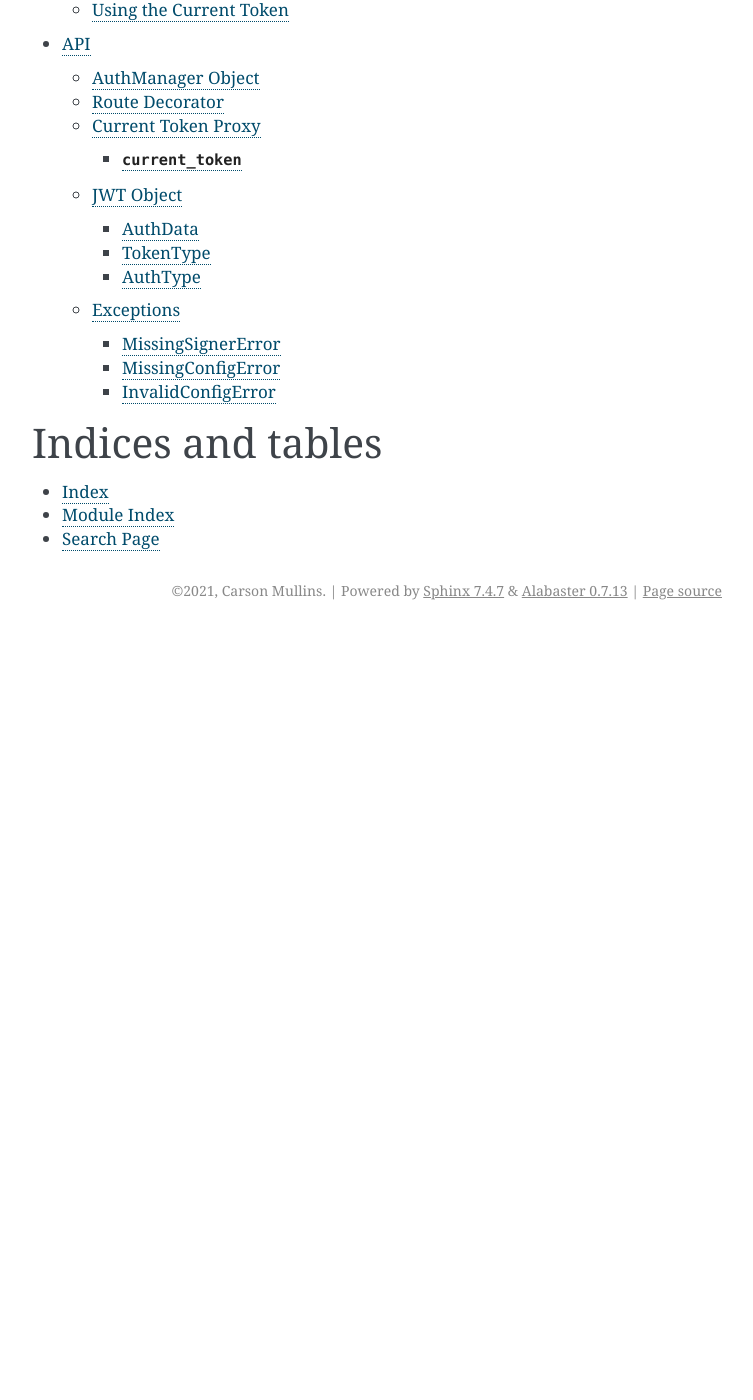
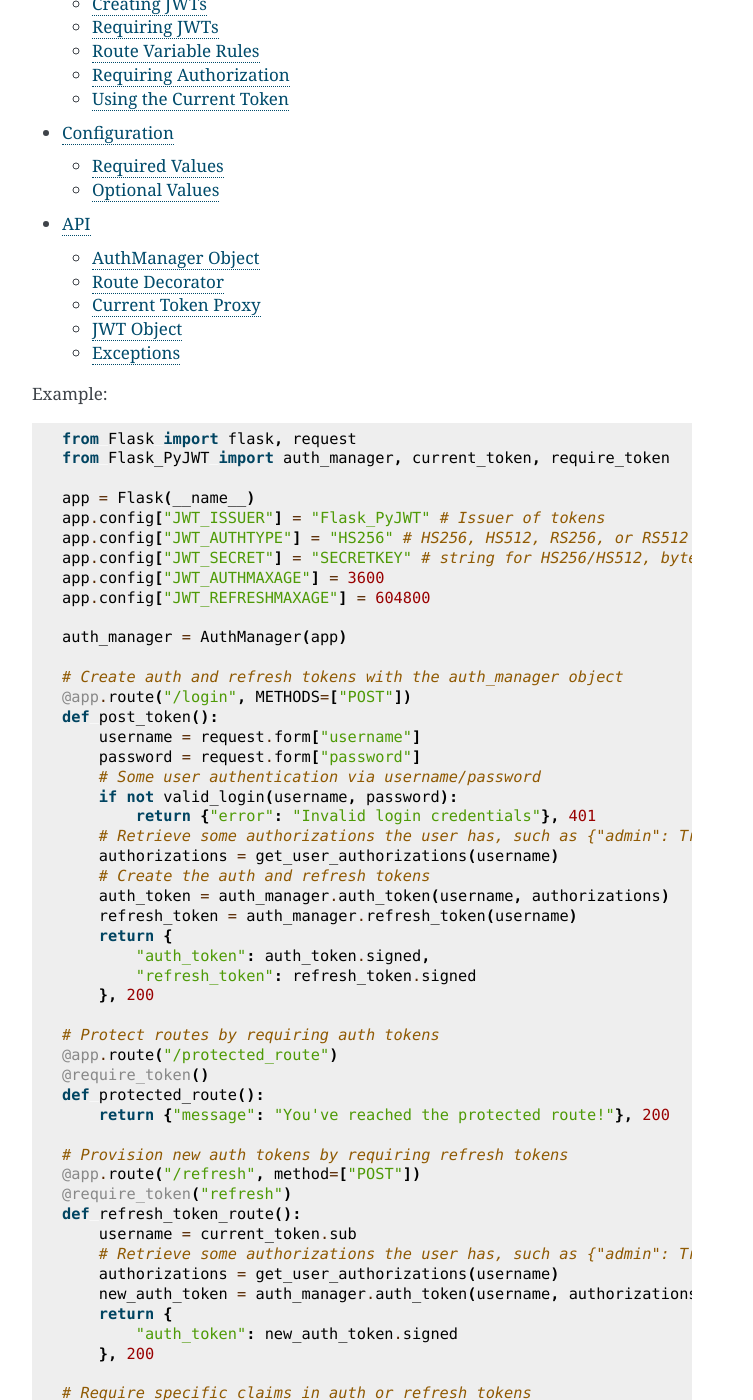
Before and after one commit to Septem151/Flask_PyJWT, a Sphinx documentation site: the page built from doc/index.rst, in a window 1280 px wide and 1400 px high, scrolled down 378 px. Shown: the whole window, without its empty margins (388-1141 px from the left). Built offline with Sphinx 7.4.7, drawn with Linux system fonts in a browser that asks for light colours; before the commit the page ends 1008 px from its top, so only the background shows below that; some of the changed text lies outside the part shown.

Commit message:
Finalize docs

```diff
--- a/doc/index.rst
+++ b/doc/index.rst
@@ -1,13 +1,100 @@
 Welcome to Flask_PyJWT's documentation!
 =======================================
 
+Flast_PyJWT is a flask extension for adding authentication and authorization via
+JWT tokens. Routes can be decorated to require JWT auth or refresh tokens, and can
+require the presence of additional claims and their values.
+
 .. toctree::
-   :maxdepth: 4
+   :maxdepth: 2
    :caption: Contents:
 
    installation
    quickstart
+   configuration
    api
+
+Example::
+
+    from Flask import flask, request
+    from Flask_PyJWT import auth_manager, current_token, require_token
+
+    app = Flask(__name__)
+    app.config["JWT_ISSUER"] = "Flask_PyJWT" # Issuer of tokens
+    app.config["JWT_AUTHTYPE"] = "HS256" # HS256, HS512, RS256, or RS512
+    app.config["JWT_SECRET"] = "SECRETKEY" # string for HS256/HS512, bytes (RSA Private Key) for RS256/RS512
+    app.config["JWT_AUTHMAXAGE"] = 3600
+    app.config["JWT_REFRESHMAXAGE"] = 604800
+
+    auth_manager = AuthManager(app)
+
+    # Create auth and refresh tokens with the auth_manager object
+    @app.route("/login", METHODS=["POST"])
+    def post_token():
+        username = request.form["username"]
+        password = request.form["password"]
+        # Some user authentication via username/password
+        if not valid_login(username, password):
+            return {"error": "Invalid login credentials"}, 401
+        # Retrieve some authorizations the user has, such as {"admin": True}
+        authorizations = get_user_authorizations(username)
+        # Create the auth and refresh tokens
+        auth_token = auth_manager.auth_token(username, authorizations)
+        refresh_token = auth_manager.refresh_token(username)
+        return {
+            "auth_token": auth_token.signed,
+            "refresh_token": refresh_token.signed
+        }, 200
+
+    # Protect routes by requiring auth tokens
+    @app.route("/protected_route")
+    @require_token()
+    def protected_route():
+        return {"message": "You've reached the protected route!"}, 200
+
+    # Provision new auth tokens by requiring refresh tokens
+    @app.route("/refresh", method=["POST"])
+    @require_token("refresh")
+    def refresh_token_route():
+        username = current_token.sub
+        # Retrieve some authorizations the user has, such as {"admin": True}
+        authorizations = get_user_authorizations(username)
+        new_auth_token = auth_manager.auth_token(username, authorizations)
+        return {
+            "auth_token": new_auth_token.signed
+        }, 200
+
+    # Require specific claims in auth or refresh tokens
+    # to match a route's rule variables
+    @app.route("/user_specific_route/<string:username>")
+    @require_token(sub="username")
+    def user_specific_route(username):
+        return {"message": f"Hello, {username}!"}, 200
+
+    # Require arbitrary claims in auth or refresh tokens
+    @app.route("/custom_claim_route")
+    @require_token(custom_claim="Arbitrary Required Value")
+    def custom_claim_route():
+        return {"message": "You've reached the custom claim route!"}, 200
+
+    # Require authorizations to be present in an auth token's scope
+    @app.route("/admin_dashboard")
+    @require_token(scope={"admin": True})
+    def admin_dashboard():
+        return {"message": f"Hello admin!"}
+
+    # Access the current token's information using current_token
+    @app.route("/token/info")
+    @require_token()
+    def extract_token_info():
+        return {
+            "token_type": current_token.token_type,
+            "subject": current_token.sub,
+            "scope": current_token.scope,
+            "claims": current_token.claims,
+            "is_signed": current_token.is_signed()
+            "signed_token": current_token.signed,
+        }
 
 Indices and tables
 ==================
```
Also changed, not shown: doc/configuration.rst (added, +46 -0 lines), doc/quickstart.rst (+11 -0 lines).
